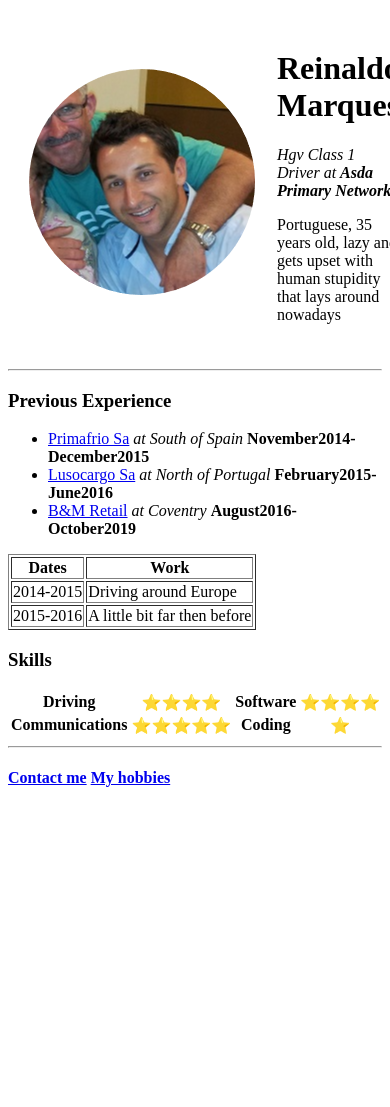
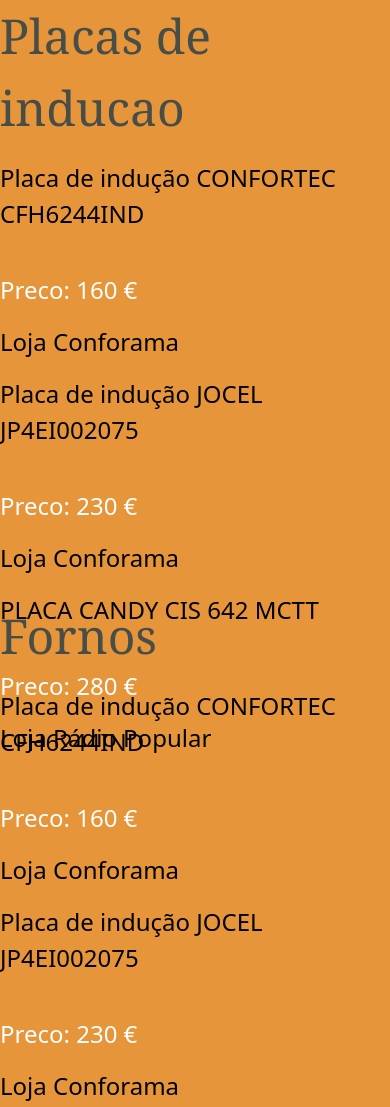
Before and after one commit to Overlang/cv, a plain HTML site: page index.html in a window 390 px wide. Shown: the top 1107 px of the page. Before the commit the page ends 844 px from the top, so only its background shows below. Drawn offline with nearby package versions, Linux system fonts and the light colour scheme.

Commit message:
Add files via upload

```diff
--- a/index.html
+++ b/index.html
@@ -1,77 +1,108 @@
 <!DOCTYPE html>
-<html lang="en" dir="ltr">
-
+<html lang="en">
 <head>
-  <meta charset="utf-8">
-  <title>🧐Reinaldo's Development💻</title>
+    <meta charset="UTF-8">
+    <meta http-equiv="X-UA-Compatible" content="IE=edge">
+    <meta name="viewport" content="width=device-width, initial-scale=1.0">
+    <!-- CSS only -->
+<link href="https://cdn.jsdelivr.net/npm/bootstrap@5.2.0/dist/css/bootstrap.min.css" rel="stylesheet" integrity="sha384-gH2yIJqKdNHPEq0n4Mqa/HGKIhSkIHeL5AyhkYV8i59U5AR6csBvApHHNl/vI1Bx" crossorigin="anonymous">
+<!-- JavaScript Bundle with Popper -->
+<script src="https://cdn.jsdelivr.net/npm/bootstrap@5.2.0/dist/js/bootstrap.bundle.min.js" integrity="sha384-A3rJD856KowSb7dwlZdYEkO39Gagi7vIsF0jrRAoQmDKKtQBHUuLZ9AsSv4jD4Xa" crossorigin="anonymous"></script>
+    <link rel="stylesheet" href="style.css">
+    <title>Electrodomesticos</title>
 </head>
-
 <body>
-  <table cellspacing="20">
-    <!--vai dar um espaco entre a imagem e o texto-->
-    <tr>
-      <td><img src="images/reinaldo.png" alt="reinaldo picture" /></td>
-      <td>
-        <h1>Reinaldo Marques</h1>
-        <p><em>Hgv Class 1 Driver at <strong>Asda Primary Network</strong>.</em></p>
-        <p>Portuguese, 35 years old, lazy and gets upset with human stupidity that lays around nowadays</p>
-      </td>
-    </tr>
-  </table>
-
-  <hr>
-  <h3>Previous Experience</h3>
-  <p>
-  <ul>
-    <li><a href="https://www.primafrio.com/pt-pt/">Primafrio Sa</a><em> at South of Spain</em> <strong>November2014- December2015</strong>
-    </li>
-    <li><a href="https://www.lusocargo.pt/">Lusocargo Sa</a><em> at North of Portugal</em> <strong>February2015-June2016</strong></li>
-    <li><a href="https://www.bandmretail.com/">B&M Retail</a><em> at Coventry</em> <strong>August2016-October2019</strong></li>
-  </ul>
-  </p>
-  <table border="1">
-    <thead>
-      <tr>
-        <th>Dates</th>
-        <th>Work</th>
-      </tr>
-    </thead>
-    <tbody>
-
-    </tbody>
-    <tfoot>
-
-    </tfoot>
-    <tr>
-      <td>2014-2015</td>
-      <td>Driving around Europe</td>
-    </tr>
-    <tr>
-      <td>2015-2016</td>
-      <td>A little bit far then before</td>
-
-    </tr>
-  </table>
-  <h3>Skills</h3>
-  <table>
-    <tr>
-      <th>Driving</th>
-      <th>⭐⭐⭐⭐</th>
-      <th>Software</th>
-      <th>⭐⭐⭐⭐</th>
-    </tr>
-    <tr>
-      <th>Communications</th>
-      <th>⭐⭐⭐⭐⭐</th>
-      <th>Coding</th>
-      <th>⭐</th>
-
-    </tr>
-  </table>
-  <hr>
-  <h4><a href="contact.html">Contact me</a>
-    <a href="hobbies.html">My hobbies</a>
-  </h4>
+    <section class="seccao-placas">
+    <p class="placas1">Placas de inducao</p>
+    <div class="row placas">
+            <div class="col-lg-2 col-md-4 col-sm-6">
+                <p>Placa de indução CONFORTEC CFH6244IND</p>
+            <img class="img-item" src="imagens/placa-confortec.jpg" alt="">
+            <p style="color:white">Preco: 160 €</p>
+            <a class="linkloja" href="https://www.conforama.pt/placa-de-inducao-confortec-cfh6244ind"><p class="loja">Loja Conforama</p></a>
+        </div>
+            <div class="col-lg-2 col-md-4 col-sm-6">
+                <p>Placa de indução JOCEL JP4EI002075</p>
+                <img class="img-item" src="imagens/placa-jocel.jpg" alt="">
+                <p style="color:white">Preco: 230 €</p>
+                <a class="linkloja" href="https://www.conforama.pt/placa-de-inducao-jocel-jp4ei002075"><p class="loja">Loja Conforama</p></a>
+            </div>
+            <div class="col-lg-2 col-md-4 col-sm-6">
+                <p>PLACA CANDY CIS 642 MCTT</p>
+                <img class="img-item" src="imagens/placa-candy.jpg" alt="">
+                <p style="color:white">Preco: 280 €</p>
+                <a class="linkloja" href="https://www.radiopopular.pt/produto/placa-enc-candy-cis-642-mctt#"><p class="loja">Loja Rádio Popular</p></a>
+            </div>
+        </div>
+    </section>
+    <section class="seccao-forno">
+        <p class="placas1">Fornos</p>
+    <div class=" row fornos">
+            <div class="col-lg-2 col-md-4 col-sm-6">
+            <p>Placa de indução CONFORTEC CFH6244IND</p>
+            <img class="img-item" src="imagens/placa-confortec.jpg" alt="">
+            <p style="color:white">Preco: 160 €</p>
+            <a class="linkloja" href="https://www.conforama.pt/placa-de-inducao-confortec-cfh6244ind"><p class="loja">Loja Conforama</p></a>
+        </div>
+            <div class="col-lg-2 col-md-4 col-sm-6">
+                <p>Placa de indução JOCEL JP4EI002075</p>
+                <img class="img-item" src="imagens/placa-jocel.jpg" alt="">
+                <p style="color:white">Preco: 230 €</p>
+                <a class="linkloja" href="https://www.conforama.pt/placa-de-inducao-jocel-jp4ei002075"><p class="loja">Loja Conforama</p></a>
+            </div>
+            <div class="col-lg-2 col-md-4 col-sm-6">
+                <p>PLACA CANDY CIS 642 MCTT</p>
+                <img class="img-item" src="imagens/placa-candy.jpg" alt="">
+                <p style="color:white">Preco: 280 €</p>
+                <a class="linkloja" href="https://www.radiopopular.pt/produto/placa-enc-candy-cis-642-mctt#"><p class="loja">Loja Rádio Popular</p></a>
+            </div>
+        </div>
+    </section>
+    <section class="seccao-frigo">
+    <p class="placas1">Firgorificos</p>
+        <div class="row frigos">
+            <div class="col-lg-2 col-md-4 col-sm-6">
+                    <p>COMBINADO ELECTRONIA HD-348RN IX 350e</p>
+                <img class="img-item" src="imagens/frigo-eletronia350e.jpg" alt="" style="height: 250px; width: 250px;">
+                <p style="color:white">Preco: 350 €</p>
+                <a class="linkloja" href="https://www.radiopopular.pt/produto/combinado-electronia-hd-348rn-ix#"><p class="loja">Loja Rádio Popular</p></a>
+            </div>
+                <div class="col-lg-3 col-md-6 col-sm-12">
+                    <p>Placa de indução JOCEL JP4EI002075</p>
+                    <img class="img-item" src="imagens/placa-jocel.jpg" alt="">
+                    <p style="color:white">Preco: 230 €</p>
+                    <a class="linkloja" href="https://www.conforama.pt/placa-de-inducao-jocel-jp4ei002075"><p class="loja">Loja Conforama</p></a>
+                </div>
+                <div class="col-lg-2 col-md-4 col-sm-6">
+                    <p>PLACA CANDY CIS 642 MCTT</p>
+                    <img class="img-item" src="imagens/placa-candy.jpg" alt="">
+                    <p style="color:white">Preco: 280 €</p>
+                    <a class="linkloja" href="https://www.radiopopular.pt/produto/placa-enc-candy-cis-642-mctt#"><p class="loja">Loja Rádio Popular</p></a>
+                </div>
+        </div>
+    </section>
+    <section calss="seccao-exhaust">
+        <p class="placas1">Exaustores</p>
+        <div class="row exhaust">
+                <div class="col-lg-2 col-md-4 col-sm-6">
+                    <p>Placa de indução CONFORTEC CFH6244IND</p>
+                <img class="img-item" src="imagens/placa-confortec.jpg" alt="">
+                <p style="color:white">Preco: 160 €</p>
+                <a class="linkloja" href="https://www.conforama.pt/placa-de-inducao-confortec-cfh6244ind"><p class="loja">Loja Conforama</p></a>
+            </div>
+                <div class="col-lg-2 col-md-4 col-sm-6">
+                    <p>Placa de indução JOCEL JP4EI002075</p>
+                    <img class="img-item" src="imagens/placa-jocel.jpg" alt="">
+                    <p style="color:white">Preco: 230 €</p>
+                    <a class="linkloja" href="https://www.conforama.pt/placa-de-inducao-jocel-jp4ei002075"><p class="loja">Loja Conforama</p></a>
+                </div>
+                <div class="col-lg-2 col-md-4 col-sm-6">
+                    <p>PLACA CANDY CIS 642 MCTT</p>
+                    <img class="img-item" src="imagens/placa-candy.jpg" alt="">
+                    <p style="color:white">Preco: 280 €</p>
+                    <a class="linkloja" href="https://www.radiopopular.pt/produto/placa-enc-candy-cis-642-mctt#"><p class="loja">Loja Rádio Popular</p></a>
+                </div>
+        </div>
+    </section>
 </body>
-
 </html>
--- /dev/null
+++ b/style.css
@@ -0,0 +1,26 @@
+body {
+    background-color: rgb(230, 149, 58);
+}
+section {height: 600px;
+margin: auto;}
+p {
+    color: black;
+    font-size: 1.5rem;
+}
+.placas1 {
+    font-size: 3rem;
+    font-family: Cambria, Cochin, Georgia, Times, 'Times New Roman', serif;
+    color: rgb(71, 77, 71);
+}
+.img-item {
+    height: 250px;
+    width: auto;
+    margin-bottom: 20px;
+}
+.loja:hover {
+    color: rgb(172, 169, 169);
+
+}
+.linkloja {
+    text-decoration: none;
+}
```
